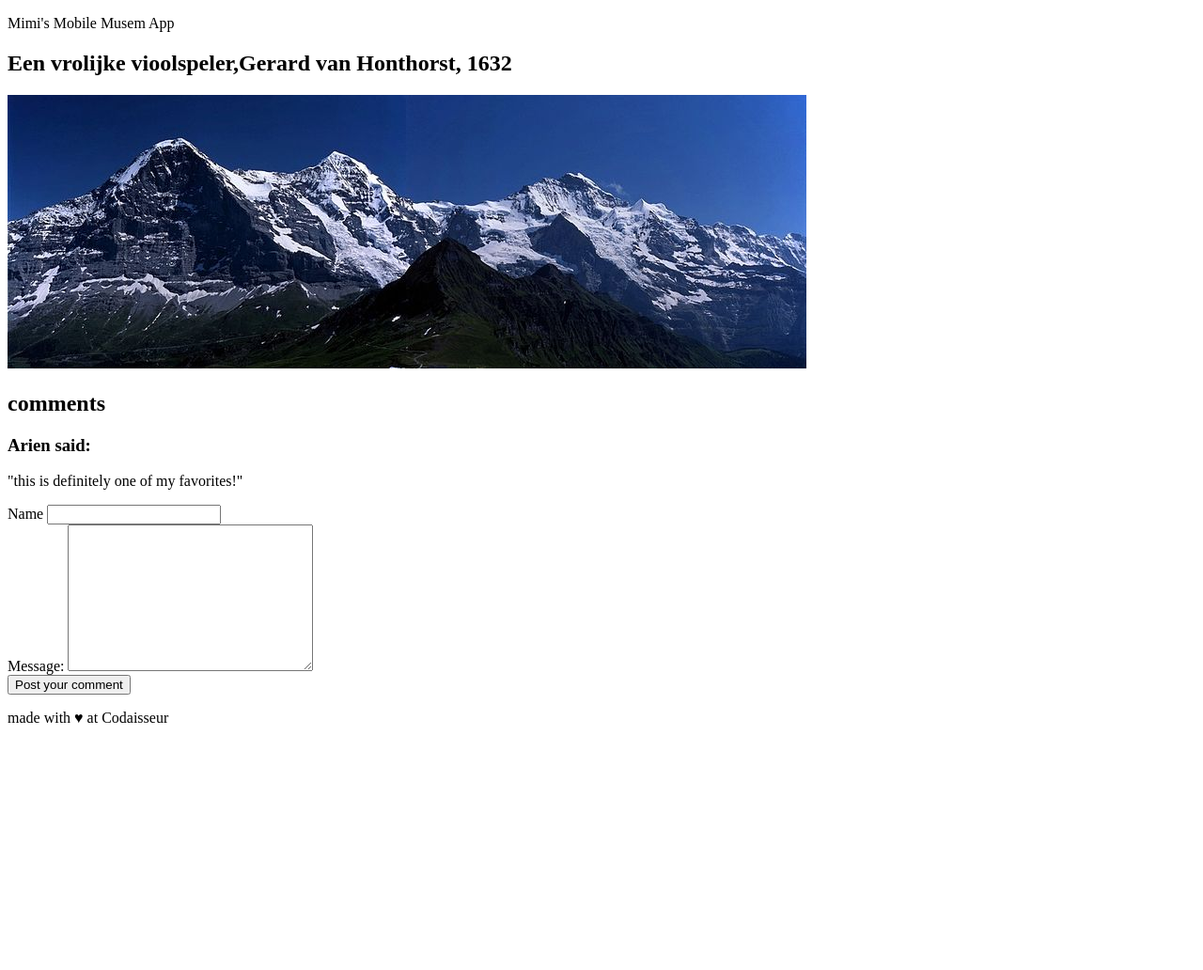
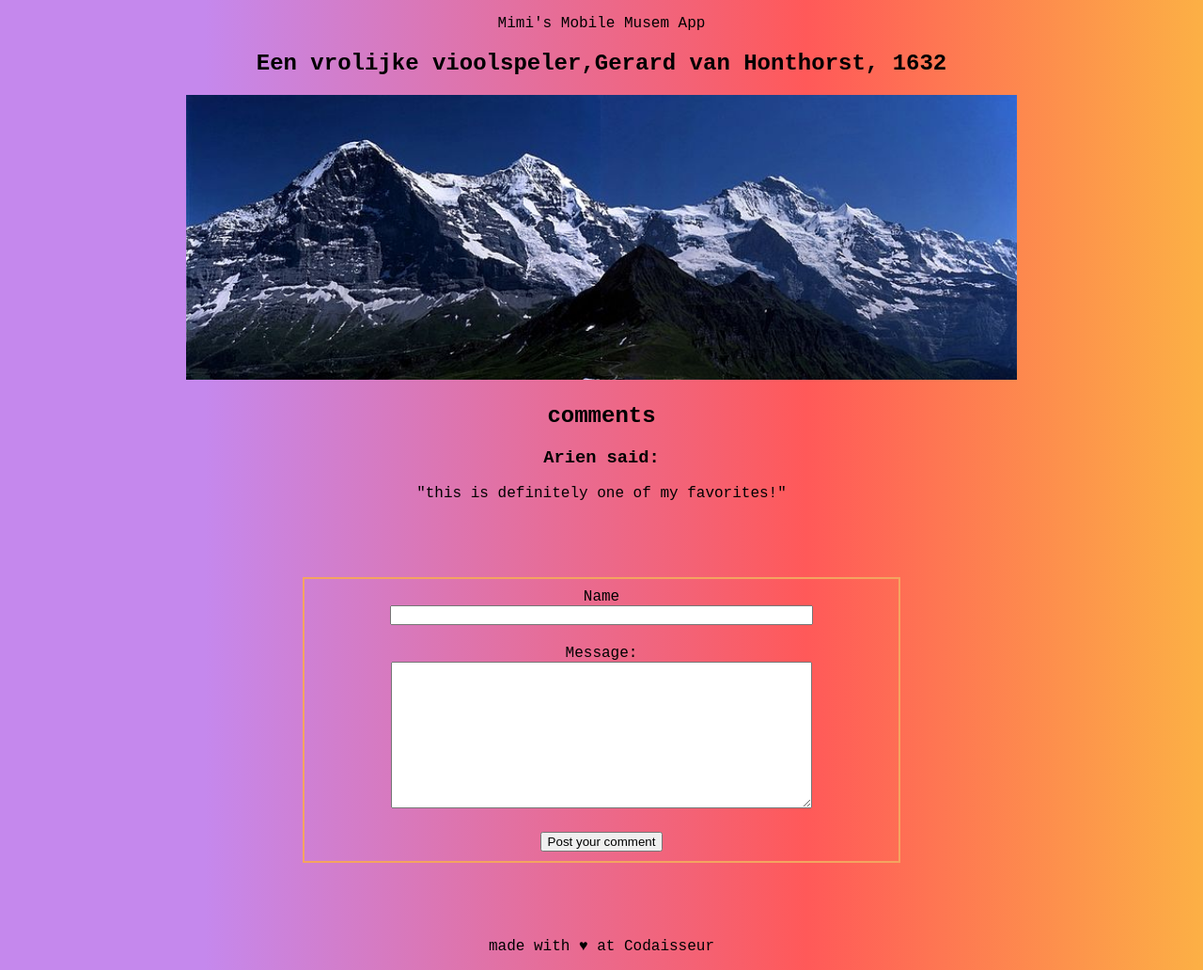
Before and after one commit to kalush81/museum-app, a plain HTML site: page pages/detail-page.html in a window 1280 px wide. Shown: the whole page at 94% size. Before the commit the page ends 800 px from the top, so only its background shows below. Drawn offline with Linux system fonts and the light colour scheme.

Commit message:
changes to css style in css-detail-page

```diff
--- a/pages/detail-page.html
+++ b/pages/detail-page.html
@@ -4,6 +4,7 @@
     <meta charset="UTF-8">
     <meta name="viewport" content="width=device-width, initial-scale=1.0">
     <meta http-equiv="X-UA-Compatible" content="ie=edge">
+    <link rel="stylesheet" href="style-detail-page.css">
     <title>Document</title>
 </head>
 <body>
@@ -20,19 +21,23 @@
                 <p>"this is definitely one of my favorites!"</p>
             </section>
         </section>
-        <form onsubmit="submitComment()">
+
+        <div class="form-container">
+            <form class="form"  onsubmit="submitComment()">
                 <div class="formSection">
                     <label for="name">Name</label>
                     <input type="text" id="name">
                 </div>
                 <div class="formSection">
                     <label for="msg">Message:</label>
-                <textarea name="" id="msg" cols="30" rows="10"></textarea>
+                    <textarea name="" id="msg" cols="30" rows="10" resize='false'></textarea>
                 </div>
                 <div class="button">
                     <button type="default">Post your comment</button>
                 </div>
             </form>
+        </div>
+
         <footer>
             <p>made with ♥ at Codaisseur</p>
         </footer>
--- /dev/null
+++ b/pages/style-detail-page.css
@@ -0,0 +1,36 @@
+section {
+    text-align: center;
+}
+
+body {
+    background: rgb(197,136,237);
+background: linear-gradient(90deg, rgba(197,136,237,1) 17%, rgba(255,89,89,1) 67%, rgba(252,176,69,1) 100%);
+    font-family: 'Inconsolata', monospace;
+    text-align: center;
+}
+
+section img {
+    width: 70%;
+    min-width: 300px;
+}
+
+.form {
+    margin: 5rem auto;
+    text-align: center;
+    display: flex;
+    flex-direction: column;
+    height: 300px;
+    width: 50%;
+    min-width: 300px;
+    justify-content: space-around;
+    border: 2px solid sandybrown;
+}
+label[for] {
+    display: block;
+}
+label[for] ~ * {
+    width: 70%;
+}
+footer {
+    text-align: center;
+}
```
Lines whose indentation alone changed are shown as unchanged.
